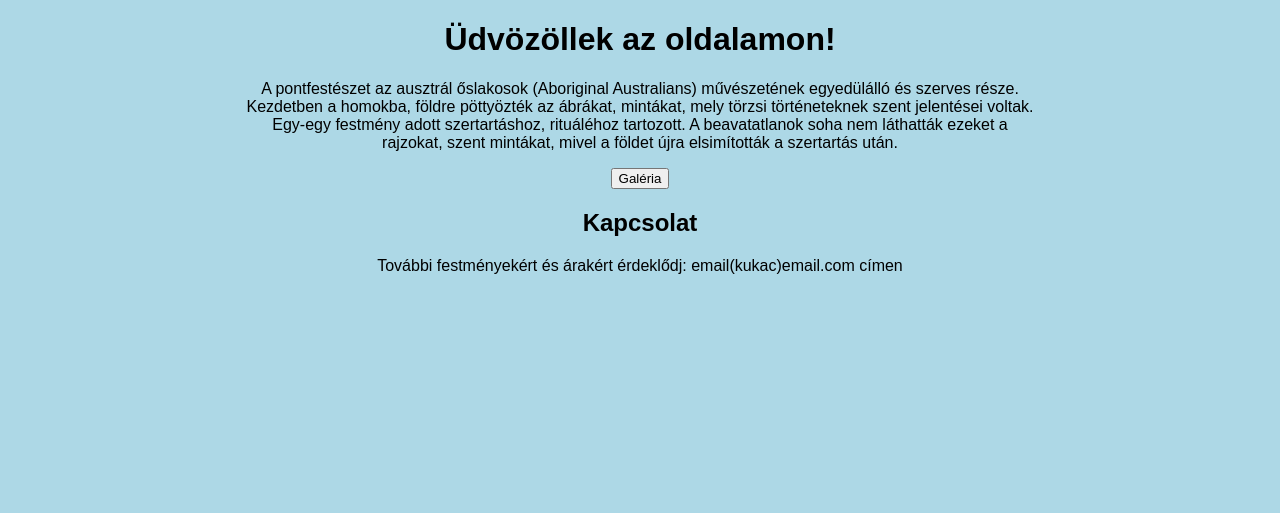
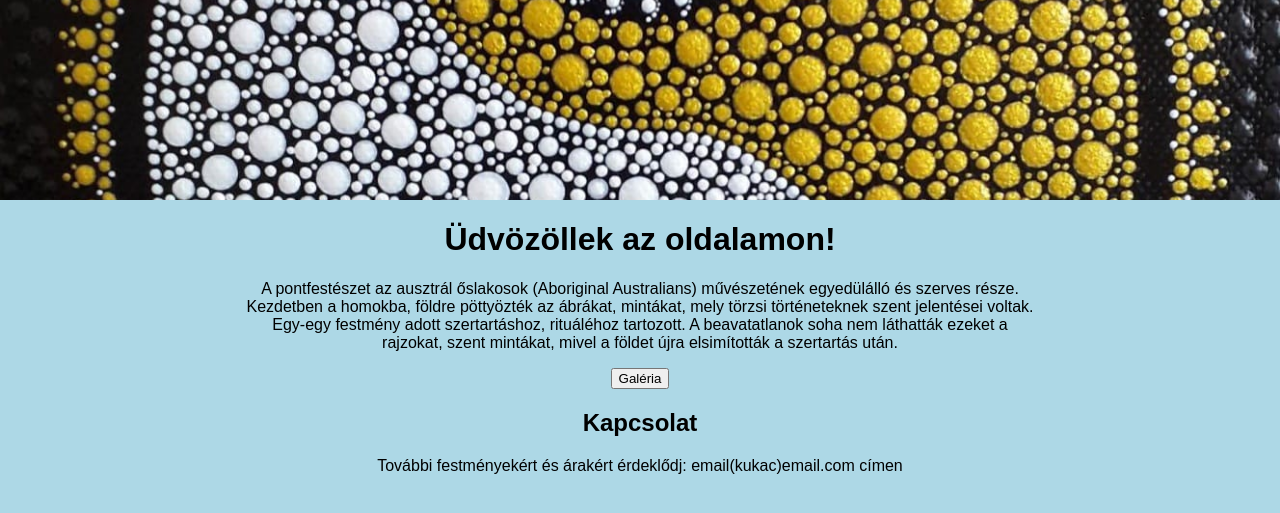
Before and after one commit to balazsvamosi1/balazsvamosi.github.io, a Jekyll site: the page built from index.md, in a window 1280 px wide. Shown: the top 513 px of the page. Built offline with Jekyll 4.4.1, drawn with Linux system fonts in a browser that asks for light colours; some web fonts are replaced; a script that is not in the unit is left out; comment, search, counter and statistics services are not loaded.

Commit message:
Update style.css

```diff
--- a/assets/css/style.css
+++ b/assets/css/style.css
@@ -13,9 +13,8 @@ body {
 }
 
 header {
-  /* Other styles for the header (e.g., height, padding, etc.) */
   background-image: url('/assets/images/header-image.jpeg'); /* Replace 'header-image.jpeg' with your image filename */
   background-size: cover; /* Set the background image size to cover the header */
   background-position: center; /* Center the background image horizontally and vertically */
-  /* Other styles for the header */
+  height: 200px; /* Set the height of the header, adjust this value as needed */
 }
```
